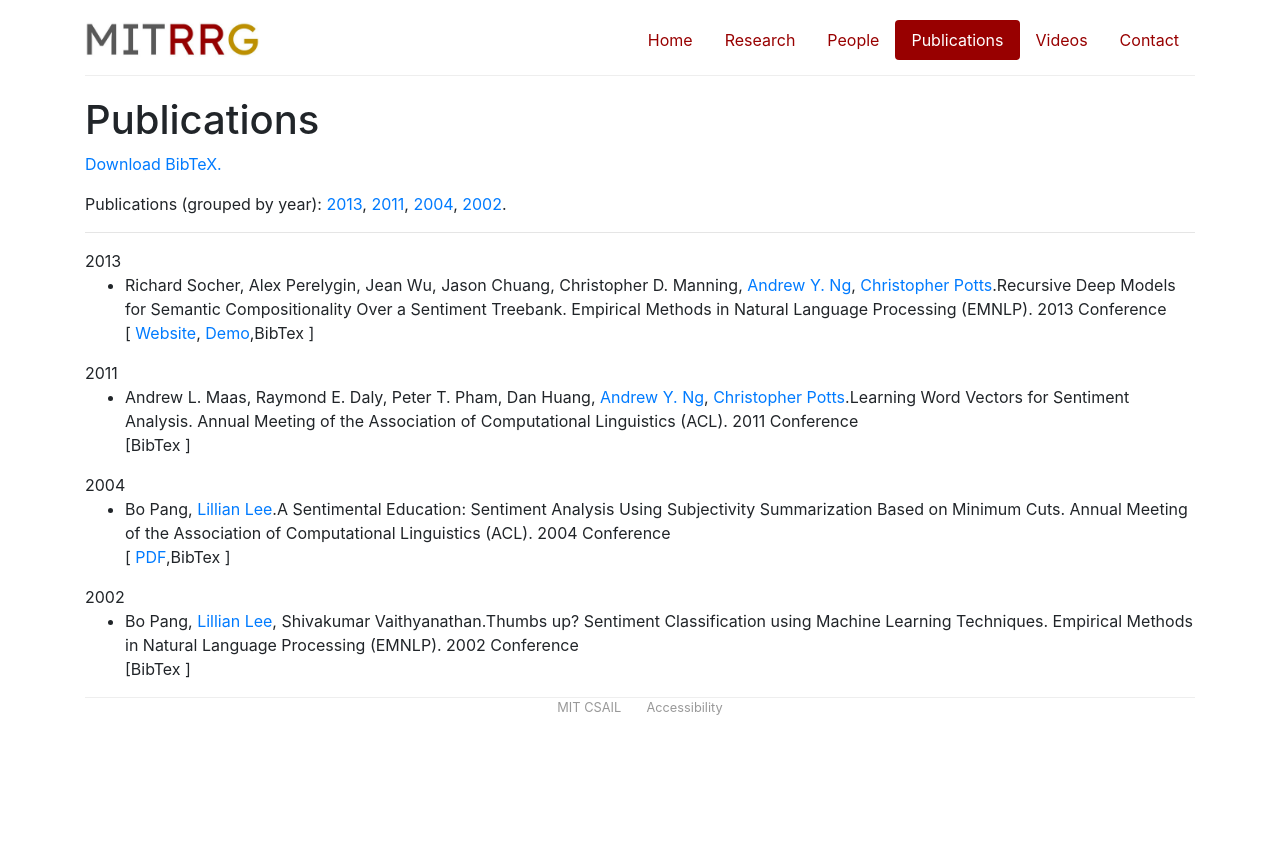
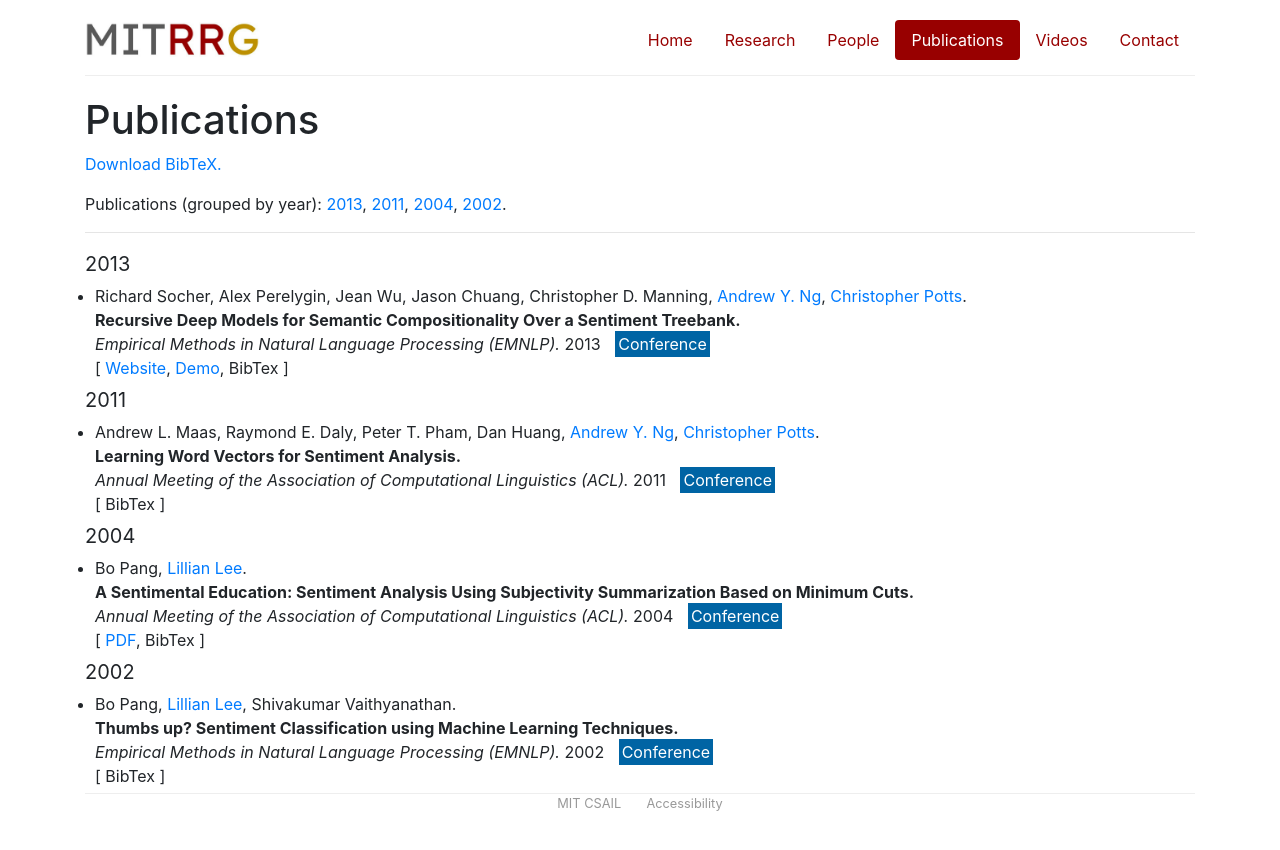
Before and after one commit to robustrobotics/robustrobotics.github.io, a Jekyll site: the page built from publications.html, in a window 1280 px wide. Shown: the top 850 px of the page. Built offline with Jekyll 4.4.1, drawn with Linux system fonts in a browser that asks for light colours.

Commit message:
Adding styling for details?

```diff
--- a/_includes/bibere/paper.html
+++ b/_includes/bibere/paper.html
@@ -74,7 +74,7 @@
                 {%- endif -%}
             {%- endfor -%}
         {%- endif -%}
-        <a class="collapse-clicker" onclick="$('#{{ clean_id }}_bibtex').slideToggle(200)">BibTex</a> ]
+        <a class="collapse-clicker" onclick="$('#{{ clean_id }}_bibtex').slideToggle(200)">&nbsp;BibTex</a> ]
         <div class="collapse" id="{{ clean_id }}_bibtex">
         <div class="panel panel-info">
             <pre class="panel-body details-panel">
--- a/css/group.scss
+++ b/css/group.scss
@@ -186,3 +186,121 @@ details {
   -webkit-user-select: none;
   touch-action: manipulation;
 }
+
+
+$primary:       #0064a4;
+$link:          #666666;
+$link-hover:    #999999;
+
+$white:         #ffffff;
+$black:         #000000;
+
+.yearGroup {
+  font-size: 20px;
+}
+
+.papers {
+  padding-left: 5px;
+  margin: 5px;
+}
+
+// .papers li {
+//   margin: 10px;
+//   padding-left: 0px;
+// }
+
+.mainAuthor {
+  color:$primary;
+  font-weight: normal;
+}
+
+.mainAuthor a {
+  color:$primary;
+  font-weight: bold;
+}
+
+.title {
+  font-weight: bold;
+  display: block;
+}
+
+.venue {
+  font-style: italic;
+}
+
+.emphasisNote {
+  font-weight: bold;
+  color: $primary;
+}
+
+.note {
+  font-style: italic;
+  color: $primary;
+}
+
+.abstract {
+  display: none;
+  margin-block-start: 1em;
+  margin-block-end: 1em;
+}
+
+.tag {
+  margin-left: 10px;
+  padding: 3px;
+}
+
+.collapse {
+    display: none;
+}
+
+.details-panel {
+  margin: 2px;
+  padding: 2px;
+  font-size: 12px;
+}
+
+.tag_Conference {
+  background-color: $primary;
+  color: $white;
+}
+
+.tag_Journal {
+  background-color: $primary;
+  color: $white;
+}
+
+.tag_Workshop {
+  background-color: $link;
+  color: $white;
+}
+
+.tag_Chapter {
+  background-color: $link-hover;
+  color: $black;
+}
+
+.tag_Demo {
+  background-color: $link-hover;
+  color: $black;
+}
+
+
+/* .link a {
+  display: inline-block;
+} */
+
+
+/* .details-panel-body {
+  margin: 0px;
+  border: 0px;
+  padding: 10px;
+  font-size: 12px;
+}
+
+.details-panel-body:before {
+  content: "";
+}
+
+.details-panel-body:after {
+  content: "";
+} */
```
